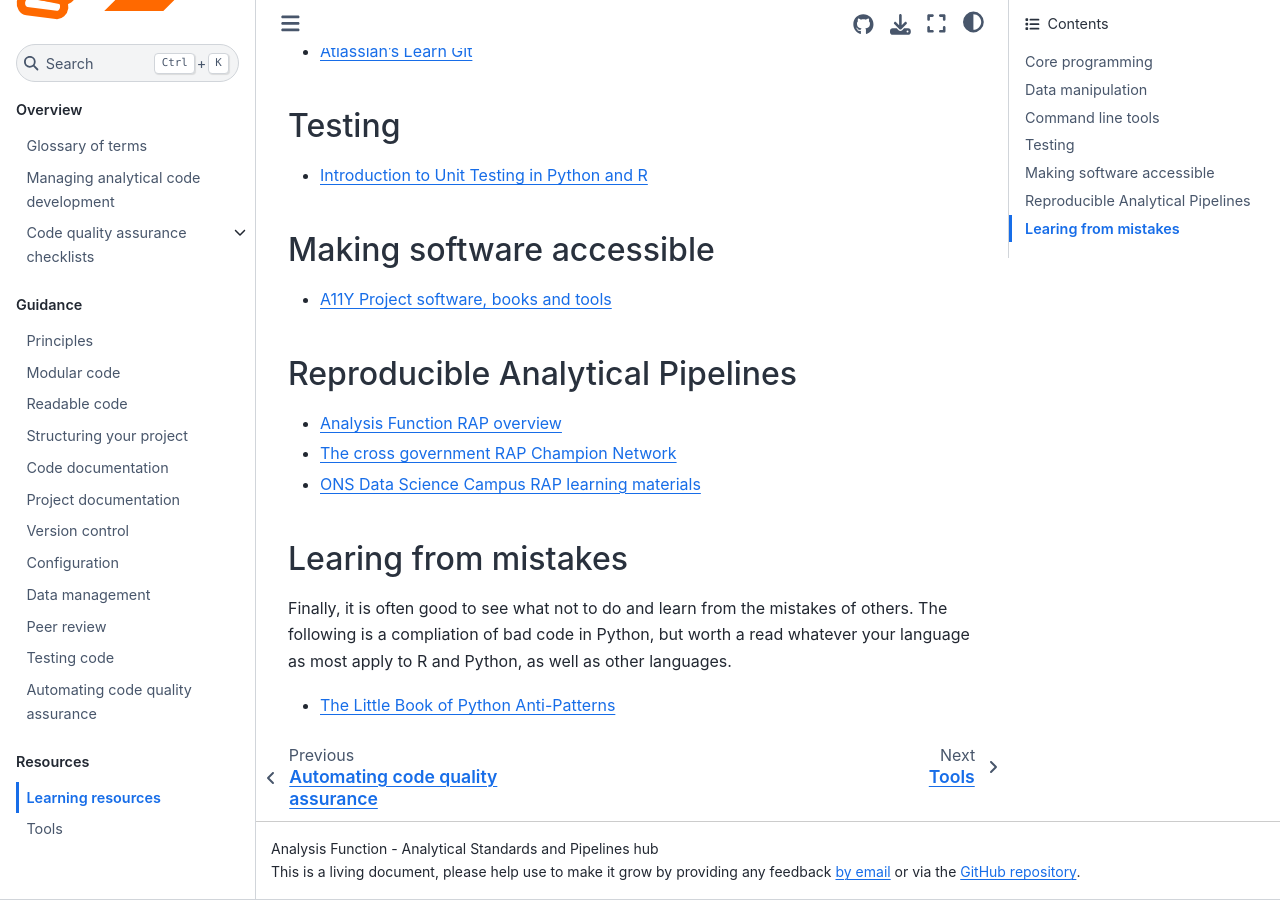
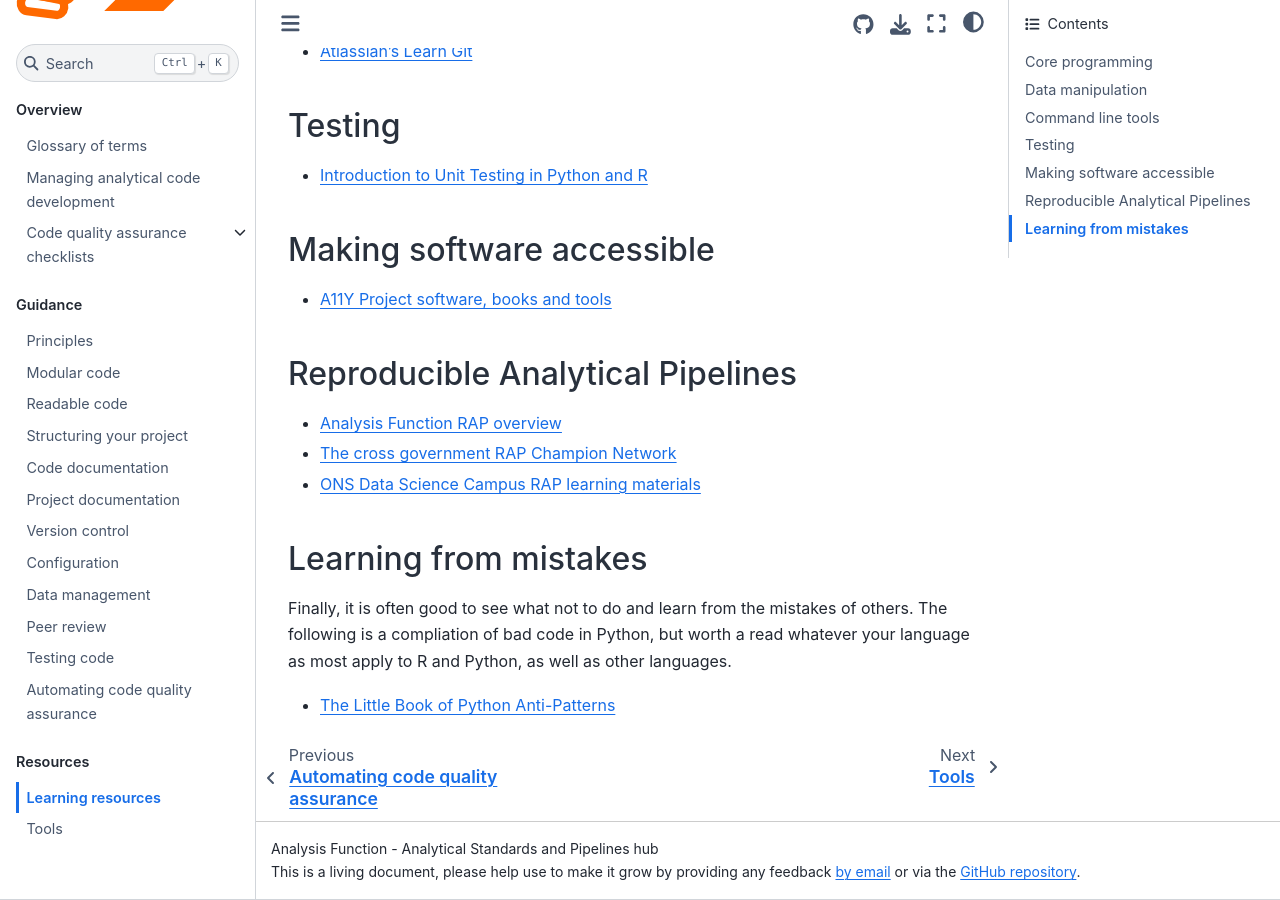
Before and after one commit to best-practice-and-impact/qa-of-code-guidance, a Jupyter Book: the page built from book/learning.md, in a window 1280 px wide and 900 px high, scrolled down 2189 px. Built offline with Jupyter Book 1.0.4 settings and Sphinx 7.4.7 and the Sphinx Book theme 1.1.4, drawn with Linux system fonts in a browser that asks for light colours.

Commit message:
fix learning title typo (#184)
Co-authored-by: Sarah Collyer <145347654+sarahcollyer@users.noreply.github.com>

```diff
--- a/book/learning.md
+++ b/book/learning.md
@@ -98,7 +98,7 @@ Other courses below can be used to supplement this learning.
 * [ONS Data Science Campus RAP learning materials](https://github.com/datasciencecampus/gov-uk-rap-materials)
 
 
-## Learing from mistakes
+## Learning from mistakes
 
 Finally, it is often good to see what not to do and learn from the mistakes of others.
 The following is a compliation of bad code in Python, but worth a read whatever your language as most apply to R and Python, as well as other languages.
```
